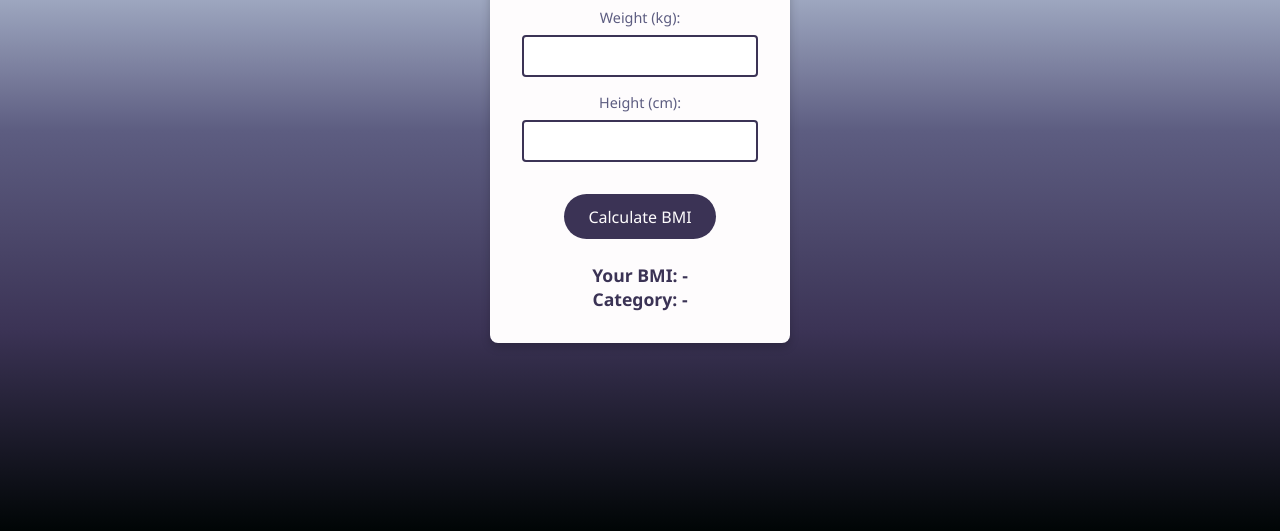
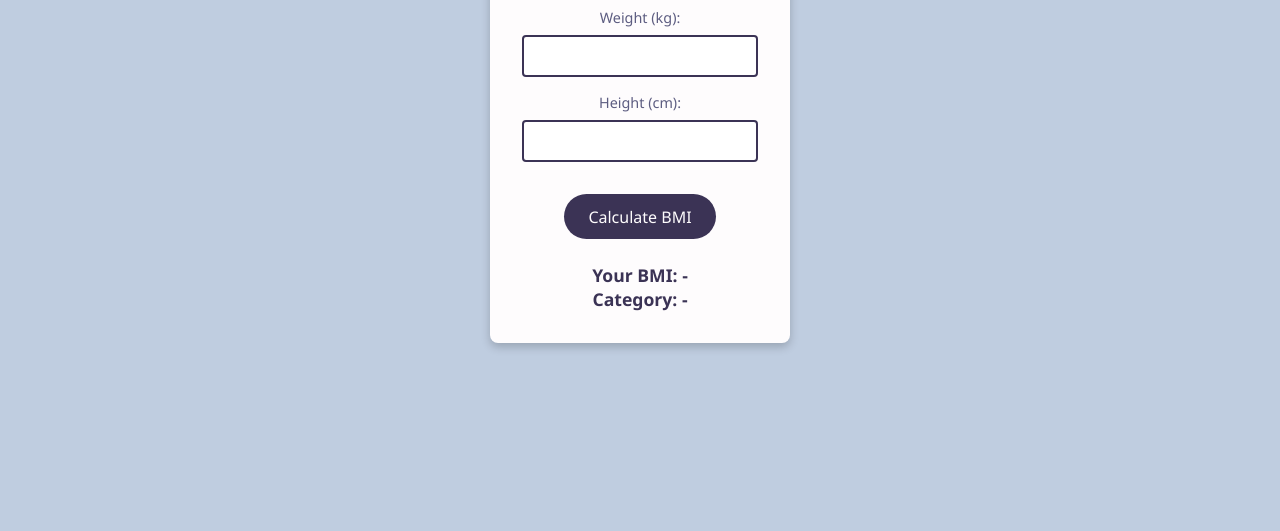
Before and after one commit to bondalinga2/digite, a plain HTML site: page BMI/bmi.html in a window 1280 px wide. Shown: the part 269-800 px from the top of the page. Drawn offline with Linux system fonts and the light colour scheme.

Commit message:
Update styles.css

```diff
--- a/BMI/styles.css
+++ b/BMI/styles.css
@@ -24,9 +24,10 @@ body {
     justify-content: center;
     align-items: center;
     height: 100vh;
-    background: var(--gradient-top);
+    background-color: var(--columbia-blue); /* Soft background color */
     color: var(--black);
 }
+
 
 /* Container Styling */
 .container {
```
